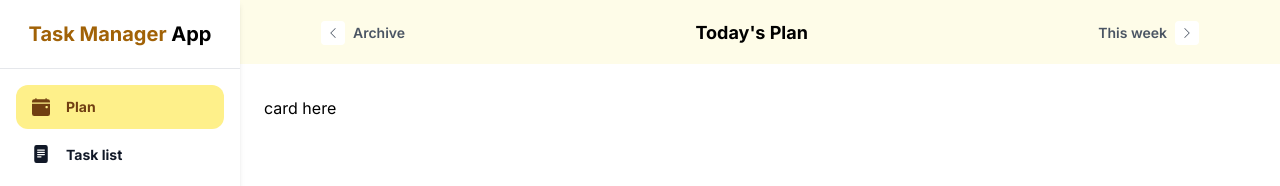
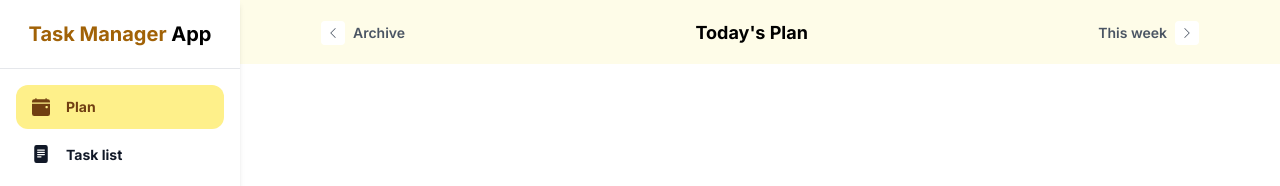
Before and after one commit to AbdullahNaseer01/notepad-tailwind, a Next.js app: page / in a window 1280 px wide. Shown: the top 186 px of the page. Built offline with nearby package versions, Linux system fonts and the light colour scheme.

Commit message:
local host error work closed

```diff
--- a/src/app/page.js
+++ b/src/app/page.js
@@ -164,9 +164,7 @@ export default function Home() {
         </aside>
         <main className="ml-60 pt-16 max-h-screen overflow-auto">
           <div className="px-6 py-8">
-            <div className="card">
-              card here
-            </div>
+
           </div>
         </main>
       </>
```
